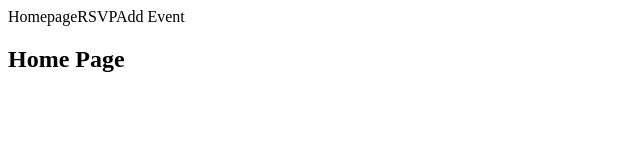
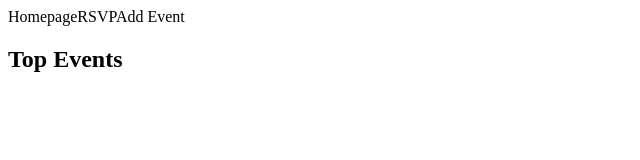
Before and after one commit to dmaleknia/Guest-List, a React app: page / in a window 1280 px wide. Shown: the top 160 px of the page, without its empty margins (0-640 px from the left). Built offline with nearby package versions, Linux system fonts and the light colour scheme; the HTML template or start-up script is replaced by a standard one.

Commit message:
changed text

```diff
--- a/app-guest-list/react-client/src/components/Homepage.jsx
+++ b/app-guest-list/react-client/src/components/Homepage.jsx
@@ -3,7 +3,7 @@ const React = require('react');
 const HomePage = (props) => {
   return (
     <span>
-      <h2>Home Page </h2>
+      <h2>Top Events </h2>
     </span>
   );
 }
```
Also changed, not shown: 1 other file (tests, documents, lock files or other folders).
